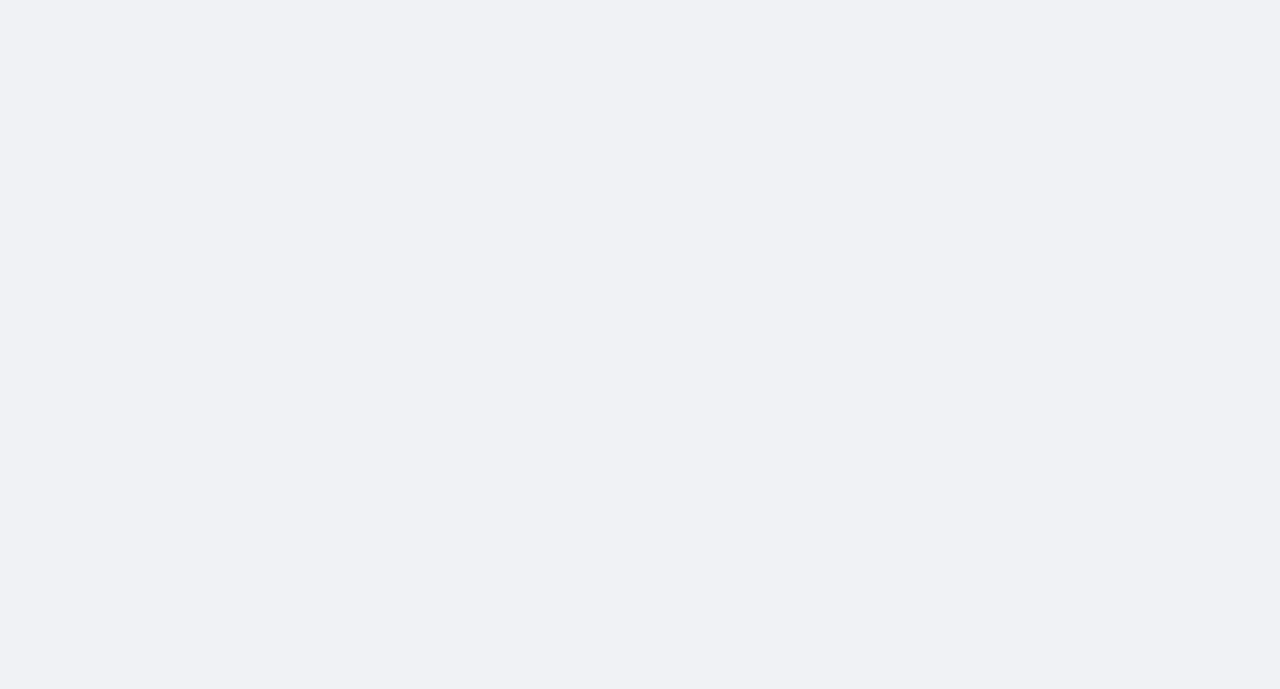
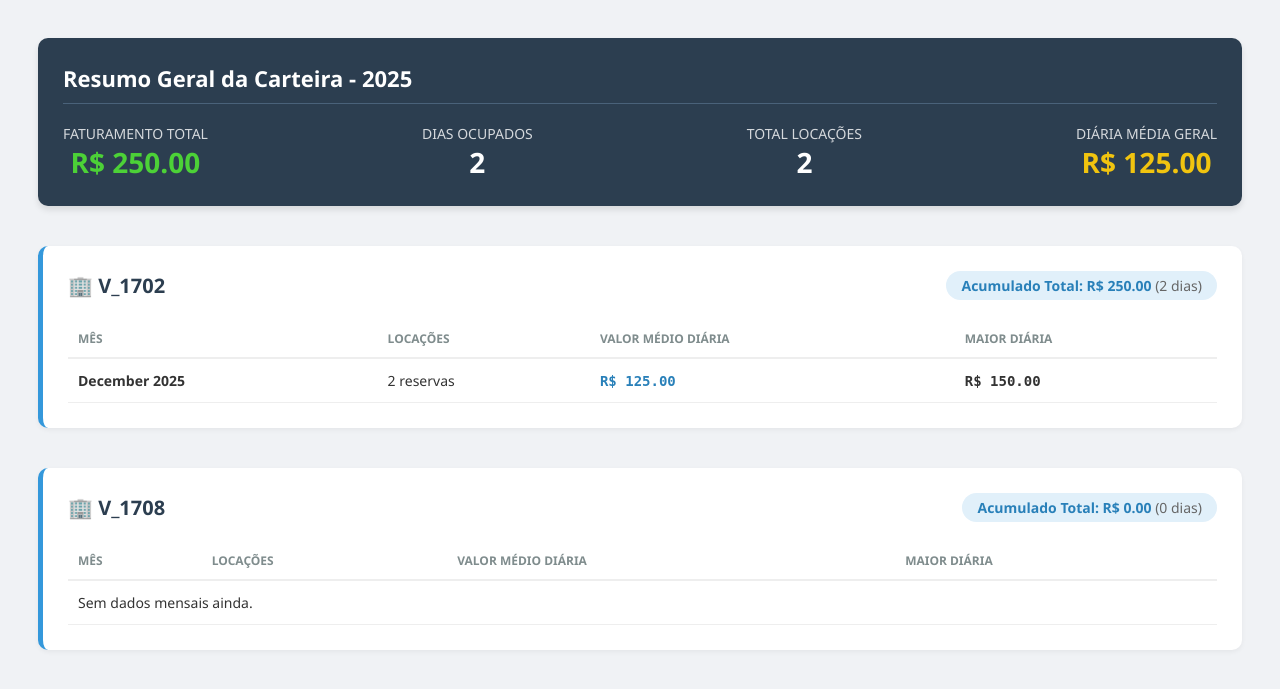
Before and after one commit to 2kbqgw7zws-eng/cristianorsousa, a Django app: page /relatorio/ in a window 1280 px wide. Before the commit the part shown is empty. Shown: the top 689 px of the page. Run offline with Django 4.2, Linux system fonts and the light colour scheme; data comes from the database, SQL or seed files in the repository.

Commit message:
Atualizando relatorio final

```diff
--- a/imoveis/templates/relatorio.html
+++ b/imoveis/templates/relatorio.html
@@ -5,22 +5,16 @@
     <title>Relatório Gerencial</title>
     <style>
         body { font-family: 'Segoe UI', sans-serif; padding: 30px; background-color: #f0f2f5; color: #333; }
-
-        /* Estilo do Resumo Geral (Topo) */
         .header-geral { background: #2c3e50; color: white; padding: 25px; border-radius: 10px; margin-bottom: 40px; box-shadow: 0 4px 6px rgba(0,0,0,0.1); }
         .header-geral h1 { margin: 0 0 20px 0; font-size: 22px; border-bottom: 1px solid #4a627a; padding-bottom: 10px; }
         .kpi-container { display: flex; gap: 20px; justify-content: space-between; }
         .kpi-box { text-align: center; }
         .kpi-value { font-size: 28px; font-weight: bold; color: #4cd137; }
         .kpi-label { font-size: 14px; opacity: 0.8; text-transform: uppercase; }
-
-        /* Estilo Por Imóvel */
         .imovel-card { background: white; border-radius: 10px; padding: 25px; margin-bottom: 40px; box-shadow: 0 2px 5px rgba(0,0,0,0.05); border-left: 5px solid #3498db; }
         .imovel-header { display: flex; justify-content: space-between; align-items: center; margin-bottom: 20px; }
         .imovel-title { font-size: 20px; font-weight: bold; color: #2c3e50; }
         .tag-anual { background: #e1f0fa; color: #2980b9; padding: 5px 15px; border-radius: 20px; font-weight: bold; font-size: 14px; }
-
-        /* Tabela */
         table { width: 100%; border-collapse: collapse; margin-top: 15px; }
         th { text-align: left; padding: 10px; border-bottom: 2px solid #eee; color: #7f8c8d; font-size: 12px; text-transform: uppercase; }
         td { padding: 12px 10px; border-bottom: 1px solid #eee; font-size: 14px; }
@@ -28,5 +22,56 @@
     </style>
 </head>
 <body>
-
-    <div class="header
+    <div class="header-geral">
+        <h1>Resumo Geral da Carteira - {{ ano }}</h1>
+        <div class="kpi-container">
+            <div class="kpi-box">
+                <div class="kpi-label">Faturamento Total</div>
+                <div class="kpi-value">R$ {{ geral.total_faturado|floatformat:2 }}</div>
+            </div>
+            <div class="kpi-box">
+                <div class="kpi-label">Dias Ocupados</div>
+                <div class="kpi-value" style="color: white;">{{ geral.dias_ocupados }}</div>
+            </div>
+            <div class="kpi-box">
+                <div class="kpi-label">Total Locações</div>
+                <div class="kpi-value" style="color: white;">{{ geral.total_locacoes }}</div>
+            </div>
+            <div class="kpi-box">
+                <div class="kpi-label">Diária Média Geral</div>
+                <div class="kpi-value" style="color: #f1c40f;">R$ {{ geral.ticket_medio|floatformat:2 }}</div>
+            </div>
+        </div>
+    </div>
+    {% for imovel in dados_imoveis %}
+    <div class="imovel-card">
+        <div class="imovel-header">
+            <div class="imovel-title">🏢 {{ imovel.nome }}</div>
+            <div class="tag-anual">
+                Acumulado Total: R$ {{ imovel.faturamento_total|floatformat:2 }}
+                <span style="font-weight: normal; color: #666;">({{ imovel.dias_ocupados }} dias)</span>
+            </div>
+        </div>
+        <table>
+            <thead>
+                <tr><th>Mês</th><th>Locações</th><th>Valor Médio Diária</th><th>Maior Diária</th></tr>
+            </thead>
+            <tbody>
+                {% for mes in imovel.meses %}
+                <tr>
+                    <td><strong>{{ mes.mes_ref|date:"F Y" }}</strong></td>
+                    <td>{{ mes.qtd }} reservas</td>
+                    <td class="money" style="color: #2980b9;">R$ {{ mes.media|floatformat:2 }}</td>
+                    <td class="money">R$ {{ mes.maior|floatformat:2 }}</td>
+                </tr>
+                {% empty %}
+                <tr><td colspan="4">Sem dados mensais ainda.</td></tr>
+                {% endfor %}
+            </tbody>
+        </table>
+    </div>
+    {% empty %}
+        <p style="text-align: center; color: #999;">Nenhum imóvel com locações este ano.</p>
+    {% endfor %}
+</body>
+</html>
--- a/imoveis/views.py
+++ b/imoveis/views.py
@@ -5,45 +5,28 @@ from .models import Imovel, Locacao
 import datetime
 
 def relatorio_geral(request):
-    # 1. Definição do Período (Ano Atual)
     hoje = datetime.date.today()
     ano_atual = hoje.year
 
-    # 2. Filtrar locações apenas deste ano
-    locacoes_ano = Locacao.objects.filter(
-        data_entrada__year=ano_atual
-    )
+    locacoes_ano = Locacao.objects.filter(data_entrada__year=ano_atual)
 
-    # 3. Cálculos Gerais (KPIs do Topo)
     geral = locacoes_ano.aggregate(
         total_faturado=Sum('valor_cobrado_diaria'),
         total_locacoes=Count('id'),
         ticket_medio=Avg('valor_cobrado_diaria'),
-        dias_ocupados=Count('data_entrada') # Aproximação simples
+        dias_ocupados=Count('data_entrada')
     )
 
-    # 4. Dados por Imóvel
     dados_imoveis = []
     imoveis = Imovel.objects.all()
 
     for imovel in imoveis:
-        # Pega locações só desse imóvel no ano
         locs_imovel = locacoes_ano.filter(imovel=imovel)
+        resumo_imovel = locs_imovel.aggregate(fat=Sum('valor_cobrado_diaria'), dias=Count('id'))
 
-        # Totais do imóvel
-        resumo_imovel = locs_imovel.aggregate(
-            fat=Sum('valor_cobrado_diaria'),
-            dias=Count('id')
-        )
-
-        # Agrupamento Mensal (Gráfico/Tabela)
-        meses = locs_imovel.annotate(
-            mes_ref=TruncMonth('data_entrada')
-        ).values('mes_ref').annotate(
-            qtd=Count('id'),
-            total=Sum('valor_cobrado_diaria'),
-            media=Avg('valor_cobrado_diaria'),
-            maior=Max('valor_cobrado_diaria')
+        meses = locs_imovel.annotate(mes_ref=TruncMonth('data_entrada')).values('mes_ref').annotate(
+            qtd=Count('id'), total=Sum('valor_cobrado_diaria'),
+            media=Avg('valor_cobrado_diaria'), maior=Max('valor_cobrado_diaria')
         ).order_by('mes_ref')
 
         dados_imoveis.append({
@@ -53,9 +36,6 @@ def relatorio_geral(request):
             'meses': meses
         })
 
-    # 5. Enviar para o HTML
     return render(request, 'relatorio.html', {
-        'ano': ano_atual,
-        'geral': geral,
-        'dados_imoveis': dados_imoveis
+        'ano': ano_atual, 'geral': geral, 'dados_imoveis': dados_imoveis
     })
```
